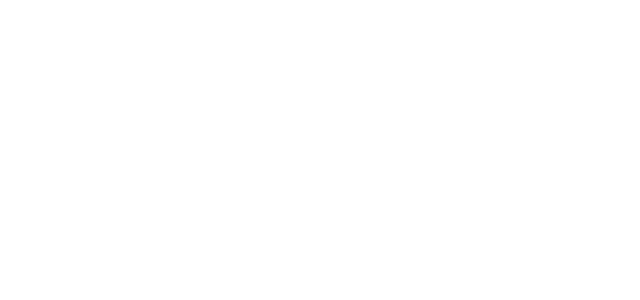
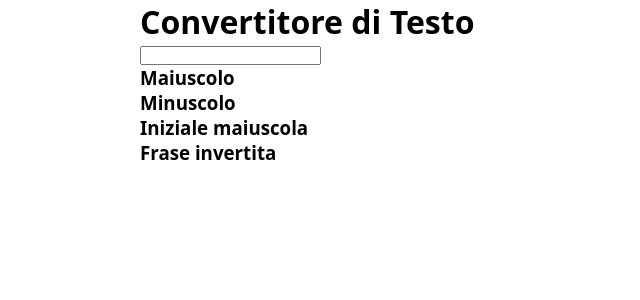
Before and after one commit to andrea-pugliatti/js-training, a React (Vite) app: page /text-converter in a window 1280 px wide. Before the commit this address had no page. Shown: the top 300 px of the page, without its empty margins (0-640 px from the left). Built offline with nearby package versions, Linux system fonts and the light colour scheme.

Commit message:
Add base page for TextConverter

```diff
--- a/src/App.jsx
+++ b/src/App.jsx
@@ -1,6 +1,7 @@
 import { BrowserRouter, Route, Routes } from "react-router-dom";
 import Calculator from "./pages/Calculator";
 import Homepage from "./pages/Homepage";
+import TextConverter from "./pages/TextConverter";
 
 function App() {
 	return (
@@ -8,6 +9,7 @@
 			<Routes>
 				<Route path="/" element={<Homepage />} />
 				<Route path="/calculator" element={<Calculator />} />
+				<Route path="/text-converter" element={<TextConverter />} />
 			</Routes>
 		</BrowserRouter>
 	);
--- a/src/pages/Homepage.jsx
+++ b/src/pages/Homepage.jsx
@@ -7,6 +7,9 @@
 			<Link to={"/calculator"}>
 				<div>Calcolatrice</div>
 			</Link>
+			<Link to={"/text-converter"}>
+				<div>Convertitore di Testo</div>
+			</Link>
 		</div>
 	);
 }
--- /dev/null
+++ b/src/pages/TextConverter.jsx
@@ -0,0 +1,39 @@
+import { useState } from "react";
+
+export default function TextConverter() {
+	const [inputString, setInputString] = useState("");
+
+	return (
+		<div className="container">
+			<h1>Convertitore di Testo</h1>
+
+			<input
+				id="first-number-input"
+				name="first-number-input"
+				type="text"
+				value={inputString}
+				onChange={(e) => setInputString(e.target.value)}
+			/>
+
+			<div className="upper-case">
+				<h3>Maiuscolo</h3>
+				<span>{inputString}</span>
+			</div>
+
+			<div className="lower-case">
+				<h3>Minuscolo</h3>
+				<span>{inputString}</span>
+			</div>
+
+			<div className="capitalize">
+				<h3>Iniziale maiuscola</h3>
+				<span>{inputString}</span>
+			</div>
+
+			<div className="inverted-string">
+				<h3>Frase invertita</h3>
+				<span>{inputString}</span>
+			</div>
+		</div>
+	);
+}
```
